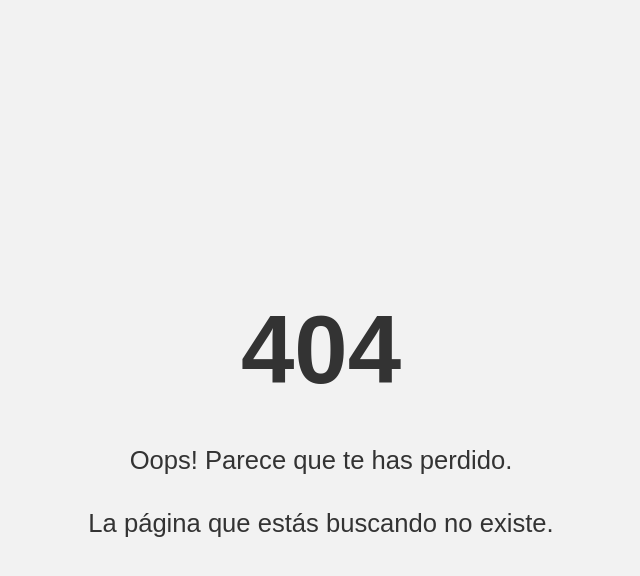
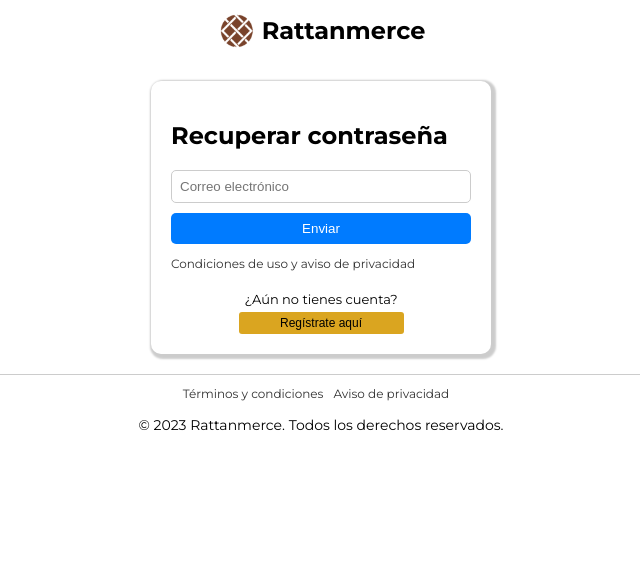
Before and after one commit to jluchett/RattanmerceFront, a React (Vite) app: page /forgot in a window 1280 px wide. Before the commit this address had no page. Shown: the top 576 px of the page, without its empty margins (319-959 px from the left). Built offline with nearby package versions, Linux system fonts and the light colour scheme.

Commit message:
Add page Forgot

```diff
--- a/src/App.jsx
+++ b/src/App.jsx
@@ -6,6 +6,7 @@ import Login from "./pages/Login";
 import NotFound from "./pages/NotFound";
 import Register from "./pages/Register";
 import Signin from "./pages/Singin";
+import Forgot from "./pages/Forgot";
 
 function App() {
   return (
@@ -16,6 +17,7 @@ function App() {
           <Route path="/login" element={<Login />} />
           <Route path="/register" element={<Register />} />
           <Route path="/singin" element={<Signin />} />
+          <Route path="/forgot" element={<Forgot />} />
           <Route path="*" element={<NotFound />} />
         </Routes>
       </AuthProvider>
--- /dev/null
+++ b/src/pages/Forgot.jsx
@@ -0,0 +1,106 @@
+// eslint-disable-next-line no-unused-vars
+import React, { useState } from "react";
+import { Link } from "react-router-dom";
+import axios from "axios";
+import Logo from "../assets/logo2.png";
+
+const Forgot = () => {
+  const [email, setEmail] = useState("");
+  const [errorMessage, setErrorMessage] = useState("");
+  const [loading, setLoading] = useState(false);
+  const [isValid, setIsValid] = useState("");
+
+  const handleEmailChange = (e) => {
+    setEmail(e.target.value);
+    setErrorMessage("");
+    setIsValid("");
+  };
+  // Función para realizar la solicitud de inicio de sesión al backend
+  const handleSubmit = async (e) => {
+    e.preventDefault();
+    if (email.trim() === "") {
+      setErrorMessage("Debes ingresar un correo electrónico");
+    } else if (!isValidEmail(email)) {
+      setErrorMessage("Digite un correo electrónico valido");
+    } else {
+      try {
+        const response = await axios.post(
+          "http://localhost:3001/users/forgotPass",
+          {
+            email,
+          }
+        );
+
+        const { success, message } = response.data;
+
+        if (success) {
+          setErrorMessage(message);
+        } else {
+          setLoading(false);
+          setErrorMessage(message);
+        }
+      } catch (error) {
+        setErrorMessage("Error al enviar email");
+        console.log(error);
+      }
+    }
+  };
+
+  const isValidEmail = (email) => {
+    // Expresión regular para validar el formato de correo electrónico
+    const emailRegex = /^[^\s@]+@[^\s@]+\.[^\s@]+$/;
+    return emailRegex.test(email);
+  };
+  return (
+    <>
+      <div className="logo-container">
+        <img src={Logo} alt="Logo Rattanmerce" />
+        <h1>Rattanmerce</h1>
+      </div>
+      {isValid && (
+        <div className="backend-message">
+          <span>Hubo un problema</span>
+          <p>{isValid}</p>
+          <p>Verifica tu correo o registrate para continuar</p>
+        </div>
+      )}
+      <div className="login-container">
+        <div className="form-container">
+          <h2>Recuperar contraseña</h2>
+          <form onSubmit={handleSubmit}>
+            <input
+              type="text"
+              placeholder="Correo electrónico"
+              value={email}
+              onChange={handleEmailChange}
+            />
+            {errorMessage && <p className="error-message">{errorMessage}</p>}
+            <button type="submit">{loading ? "Cargando..." : "Enviar"}</button>
+          </form>
+          <Link to="/terminos" className="login-condition">
+            <p>Condiciones de uso y aviso de privacidad</p>
+          </Link>
+        </div>
+        <div className="register-container">
+          <p>¿Aún no tienes cuenta?</p>
+          <Link to="/register">
+            <button>Regístrate aquí</button>
+          </Link>
+        </div>
+      </div>
+      <div className="footer-container">
+        <hr />
+        <div className="footer-links">
+          <a href="#">Términos y condiciones</a>
+          <a href="#">Aviso de privacidad</a>
+        </div>
+        <p>
+          © {new Date().getFullYear()} Rattanmerce. Todos los derechos
+          reservados.
+        </p>
+      </div>
+    </>
+  );
+};
+
+export default Forgot;
```
Also changed, not shown: src/pages/Register.jsx (line endings or trailing spaces).
